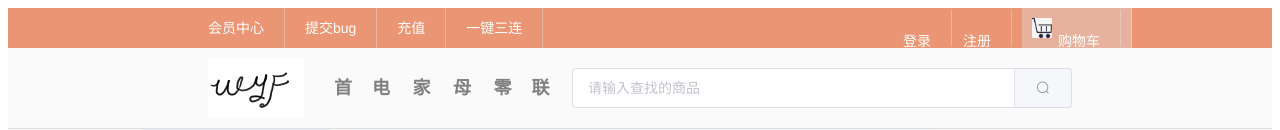
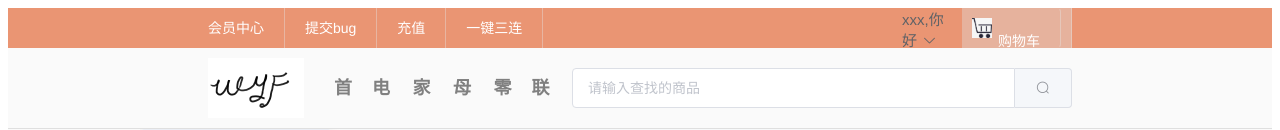
Before and after one commit to Kamisorara/shop, a Vue app: page /#/commodity in a window 1280 px wide. Shown: the top 130 px of the page. Built offline with nearby package versions, Linux system fonts and the light colour scheme; sample sign-in values are in the browser's storage.

Commit message:
修改axios拦截器token为空的bug

```diff
--- a/src/components/top.vue
+++ b/src/components/top.vue
@@ -21,7 +21,7 @@
         <div style="flex: 1"></div>
         <div style="width: 170px; display: flex">
           <el-button
-            v-if="!inLogin"
+            v-if="inLogin"
             type="text"
             style="color: #ffffff"
             class="top-title"
@@ -29,20 +29,28 @@
             >登录</el-button
           >
           <el-button
-            v-if="!inLogin"
+            v-if="inLogin"
             type="text"
             style="color: #ffffff; margin-right: 10px"
             class="top-title"
             @click="toRegister"
             >注册</el-button
           >
-          <el-button
-            v-if="inLogin"
-            type="text"
-            style="color: #ffffff; margin-right: 10px"
-            class="top-title"
-            >xxx用户，你好！@</el-button
-          >
+          <div style="margin-right: 10px">
+            <el-dropdown>
+              <span class="el-dropdown-link" style="font-size: 15px">
+                xxx,你好<i class="el-icon-arrow-down el-icon--right"></i>
+              </span>
+              <el-dropdown-menu slot="dropdown">
+                <el-dropdown-item>
+                  <router-link :to="{ name: 'SysUserCenter' }">
+                    个人中心
+                  </router-link>
+                </el-dropdown-item>
+                <el-dropdown-item @click.native="logout">退出</el-dropdown-item>
+              </el-dropdown-menu>
+            </el-dropdown>
+          </div>
 
           <div
             style="
@@ -119,6 +127,31 @@ export default {
     toRegister() {
       this.$router.push("/register");
     },
+    logout() {
+      this.$axios
+        .get("/user/logout")
+        .then((res) => {
+          this.clearMethod();
+          this.$store.commit("resetState"); //调用store里面的方法来清空token
+          this.$message({
+            message: res.data.msg,
+            type: "success",
+          });
+          setTimeout(() => {
+            //需要延迟的代码 :1秒后延迟跳转到首页，可以加提示什么的
+            this.$router.push("/");
+            //延迟时间：1秒
+          }, 1000);
+        })
+        .catch((err) => {
+          console.error(err);
+        });
+    },
+    //清除localStorage中的token 和userName
+    clearMethod() {
+      localStorage.clear();
+      sessionStorage.clear();
+    },
   },
 };
 </script >
--- a/src/store/index.js
+++ b/src/store/index.js
@@ -5,10 +5,18 @@ Vue.use(Vuex)
 
 export default new Vuex.Store({
   state: {
+    token: "",
   },
   getters: {
   },
   mutations: {
+    SET_TOKEN: (state, token) => {
+      state.token = token;
+      localStorage.setItem("token", token)
+    },
+    resetState: (state) => {
+      state.token = "";//将token清空.
+    },
   },
   actions: {
   },
--- a/src/views/login.vue
+++ b/src/views/login.vue
@@ -91,7 +91,7 @@ export default {
             .then((res) => {
               //访问成功之后获取jwt
               // const jwt = res.headers["authorization"];
-              const jwt = res.data.token;
+              const jwt = res.data.data.token;
               this.$store.commit("SET_TOKEN", jwt);
               this.$store.commit("SAVE_USERNAME", this.loginForm.username);
               this.$message({
```
